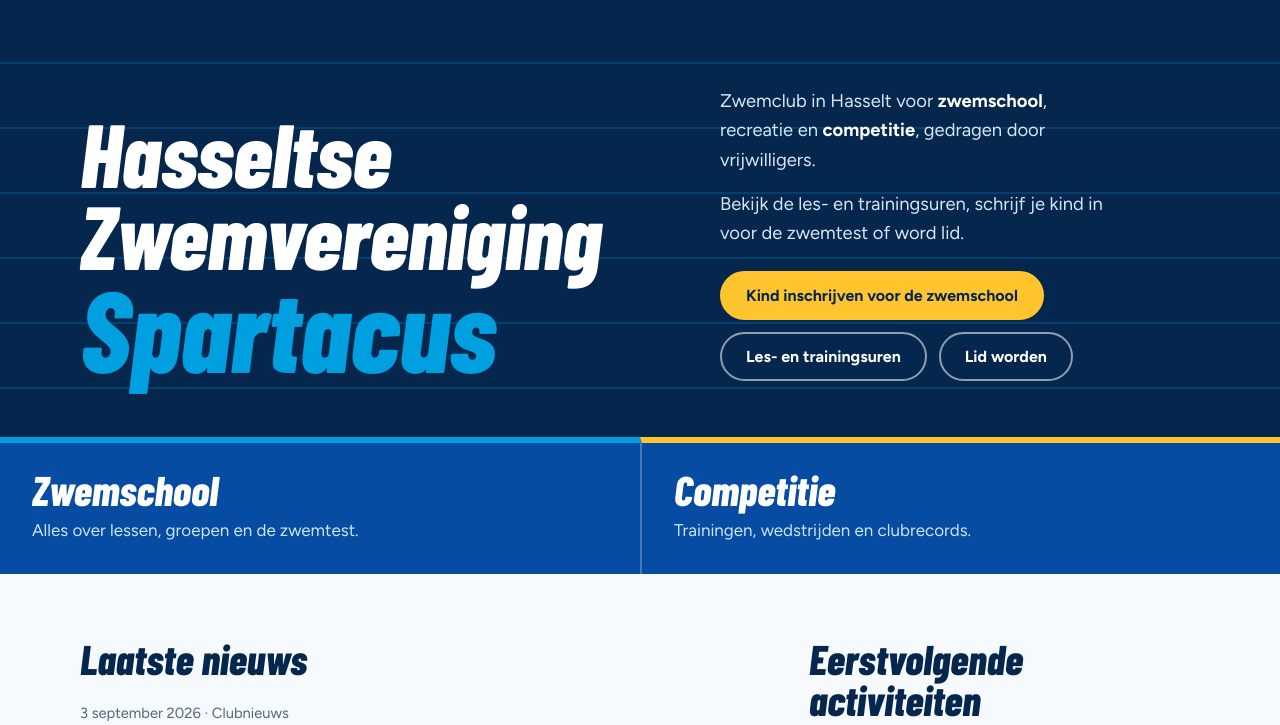
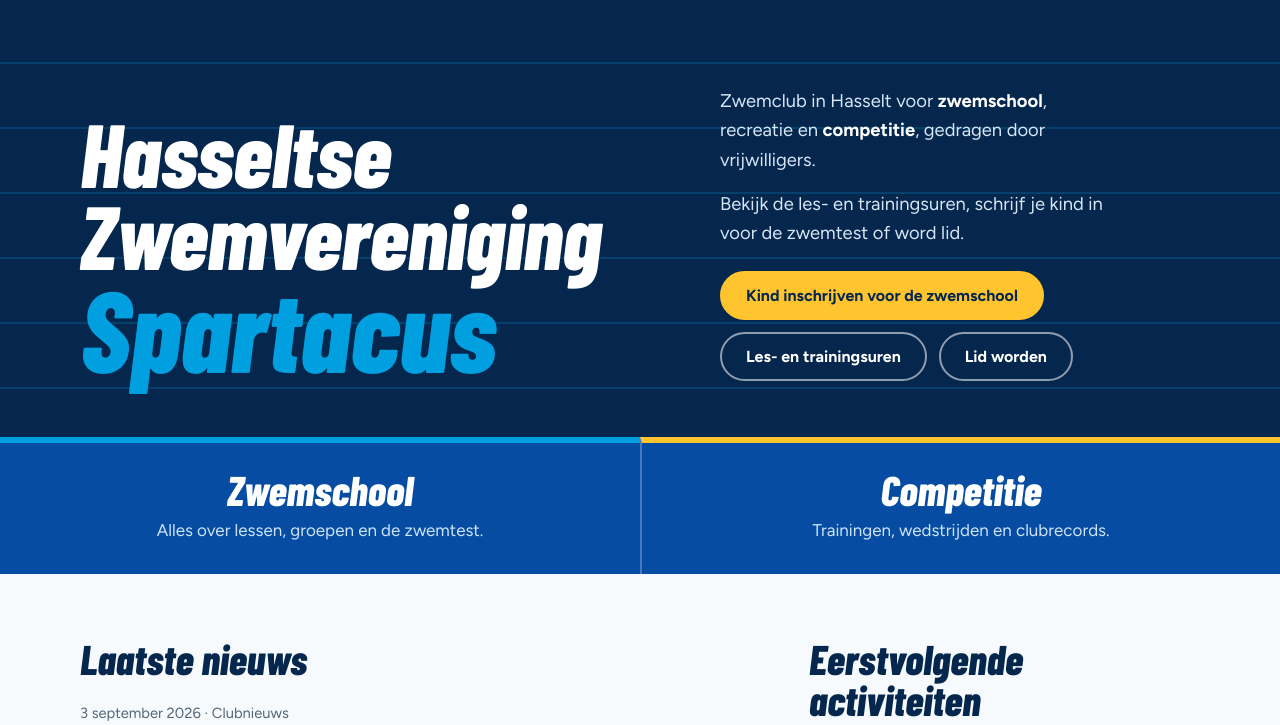
Before and after one commit to Tomke1984/hzs-basic, a PHP site: page / in a window 1280 px wide. Shown: the part 89-814 px from the top of the page. Run offline with PHP 8.4, Linux system fonts and the light colour scheme.

Commit message:
Tekst in de vlakken onder de titel gecentreerd (v0.5.2)
Co-Authored-By: Claude Opus 5.5 <noreply@anthropic.com>
Claude-Session: https://claude.ai/code/session_01X1SQH72zP1oxJswcbiBVUN

```diff
--- a/assets/site.css
+++ b/assets/site.css
@@ -89,11 +89,11 @@ body.site { margin: 0; min-height: 100vh; display: flex; flex-direction: column;
 .hero .lede a { color: var(--float); }
 .hero-actions { display: flex; flex-wrap: wrap; gap: 12px; margin-top: 22px; }
 .lanes { display: grid; grid-template-columns: 1fr 1fr; background: var(--blue); position: relative; }
-.lane { display: block; padding: 26px var(--gutter) 30px; color: #fff !important; text-decoration: none; position: relative; border-top: 6px solid var(--aqua); }
+.lane { display: block; padding: 26px var(--gutter) 30px; color: #fff !important; text-decoration: none; position: relative; border-top: 6px solid var(--aqua); text-align: center; }
 .lane + .lane { border-left: 2px solid rgba(255, 255, 255, .25); border-top-color: var(--float); }
 .lane:hover { background: var(--deep); }
 .lane b { display: block; font: 800 clamp(1.8rem, 4vw, 2.6rem)/1 var(--display); font-style: italic; }
-.lane span { display: block; margin-top: 6px; color: #cfe4f6; max-width: 36ch; }
+.lane span { display: block; margin: 6px auto 0; color: #cfe4f6; max-width: 36ch; }
 .lane:hover b { text-decoration: underline; text-decoration-thickness: 3px; text-underline-offset: 5px; }
 
 /* Secties */
```
Also changed, not shown: CHANGELOG.md.
